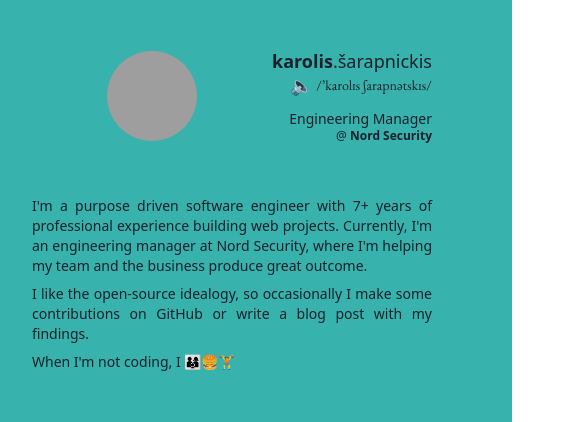
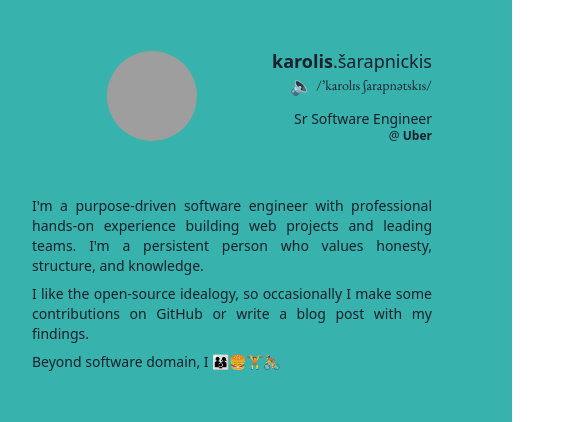
Before and after one commit to karolis-sh/karolis.sh, a Gatsby site: page / in a window 1280 px wide. Shown: the part 190-612 px from the top of the page, 48-619 px from the left. Built offline with nearby package versions, Linux system fonts and the light colour scheme; Gatsby itself is replaced by a stand-in of ours; grey boxes are pictures that could not be loaded.

Commit message:
feat: update content

```diff
--- a/src/layout/components/BlogLayout/index.js
+++ b/src/layout/components/BlogLayout/index.js
@@ -68,13 +68,13 @@ export default function BlogLayout({ children, pageContext: { frontmatter }, pat
                   </span>
                 </strong>
                 <h2 className="text-xs mb-2">
-                  Engineering Manager @{' '}
+                  Sr Software Engineer @{' '}
                   <OutboundLink
-                    href="https://nordsecurity.com/"
+                    href="https://www.uber.com/"
                     target="_blank"
                     rel="noopener noreferrer"
                   >
-                    <strong>Nord Security</strong>
+                    <strong>Security</strong>
                   </OutboundLink>
                 </h2>
                 <p>
--- a/src/pages/index.js
+++ b/src/pages/index.js
@@ -39,15 +39,15 @@ export default function Index() {
                 </OutboundLink>
               </div>
               <div className="text-center leading-tight text-sm  md:text-right">
-                <h1>Engineering Manager</h1>
+                <h1>Sr Software Engineer</h1>
                 <h2 className="text-xs">
                   @{' '}
                   <OutboundLink
-                    href="https://nordsecurity.com/"
+                    href="https://www.uber.com/"
                     target="_blank"
                     rel="noopener noreferrer"
                   >
-                    <strong>Nord Security</strong>
+                    <strong>Uber</strong>
                   </OutboundLink>
                 </h2>
               </div>
@@ -55,15 +55,15 @@ export default function Index() {
           </div>
           <div className="text-sm !leading-snug text-justify mt-6 mb-3">
             <p className="pb-2">
-              I'm a purpose driven software engineer with 7+ years of professional experience
-              building web projects. Currently, I'm an engineering manager at Nord Security, where
-              I'm helping my team and the business produce great outcome.
+              I'm a purpose-driven software engineer with professional hands-on experience building
+              web projects and leading teams. I'm a persistent person who values honesty, structure,
+              and knowledge.
             </p>
             <p className="pb-2">
               I like the open-source idealogy, so occasionally I make some contributions on GitHub
               or write a blog post with my findings.
             </p>
-            <p>When I'm not coding, I 👨‍👩‍👦🍔🏋️</p>
+            <p>Beyond software domain, I 👨‍👩‍👦🍔🏋️🚴</p>
           </div>
         </div>
       }
```
